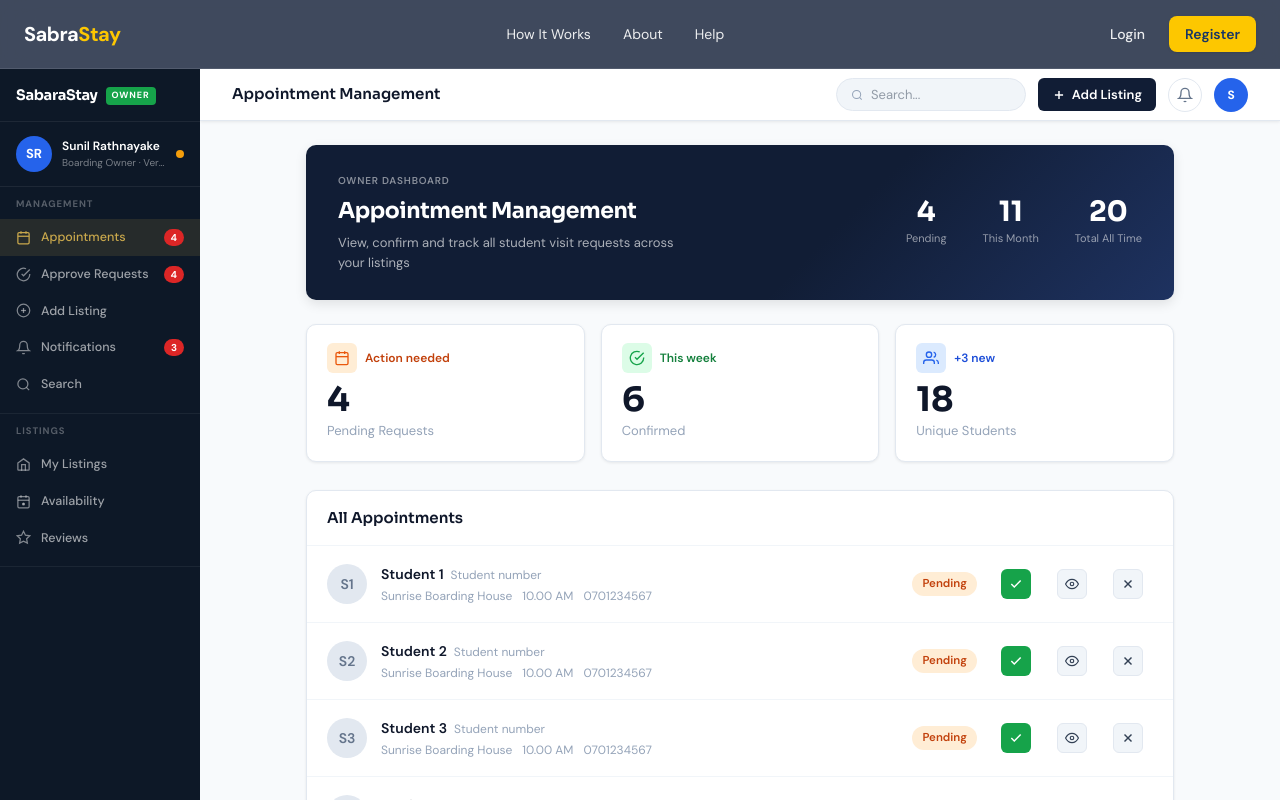
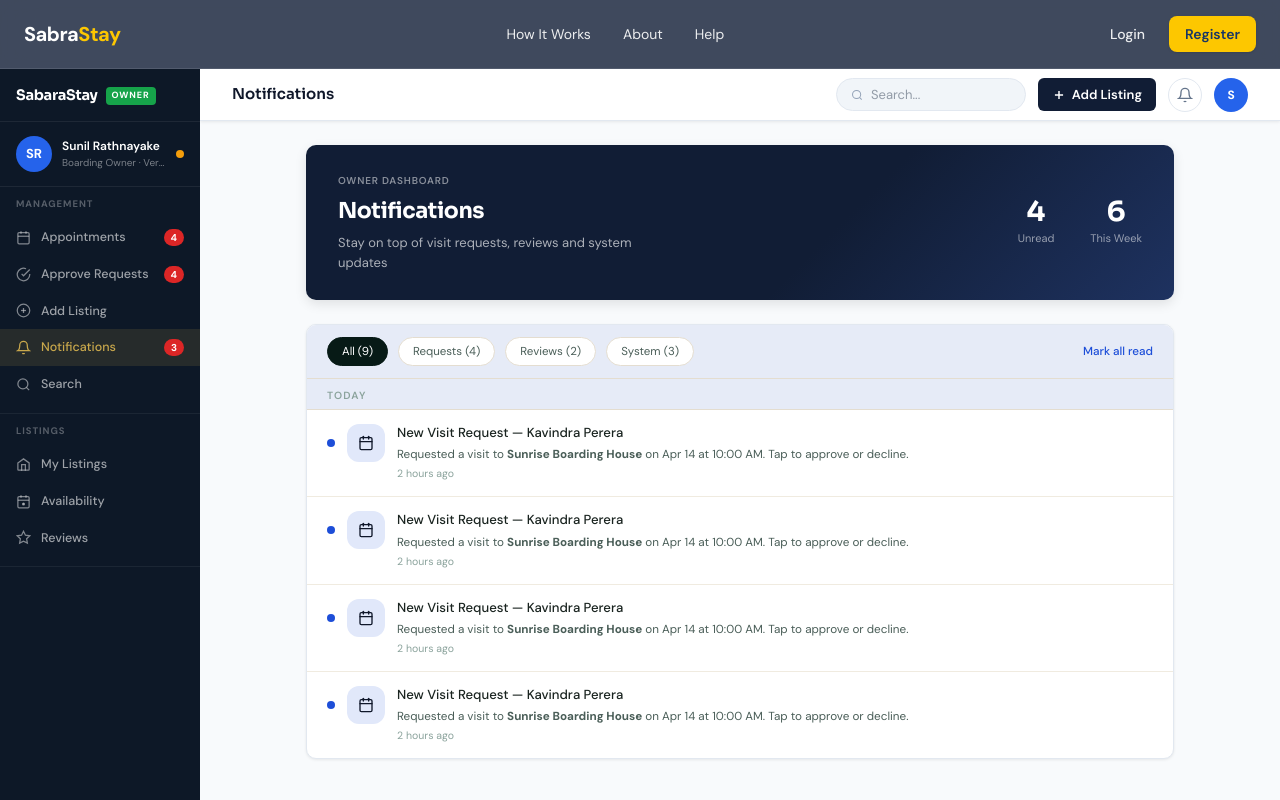
Before and after one commit to udithindrachapa26-u/SabaraStay_FrontEnd, a React (Vite) app: page /owner/dashboard in a window 1280 px wide. Both pictures are taken after a click on the button 1185 px from the left and 94 px from the top of the page. Shown: the top 800 px of the page. Built offline with nearby package versions, Linux system fonts and the light colour scheme.

Commit message:
add notification page

```diff
--- a/src/pages/owner dashboard/Notification.jsx
+++ b/src/pages/owner dashboard/Notification.jsx
@@ -1,6 +1,33 @@
 import { useState } from "react";
 import { requestStatus, requestData, notificationStatus } from "../../data/appointmentData";
+import "../../style/notification.css"
 
+// --------------ICON SECTION-------------
+
+function CalendarIcon() {
+    return (
+        <svg
+            xmlns="http://www.w3.org/2000/svg"
+            viewBox="0 0 24 24"
+            width="24"
+            height="24"
+            fill="none"
+            stroke="currentColor"
+            strokeWidth="2"
+            strokeLinecap="round"
+            strokeLinejoin="round"
+            aria-label="Calendar"
+        >
+            {/* Calendar background */}
+            <rect x="3" y="4" width="18" height="18" rx="2" ry="2" />
+            {/* Calendar header lines */}
+            <line x1="8" y1="2" x2="8" y2="6" />
+            <line x1="16" y1="2" x2="16" y2="6" />
+            {/* Divider */}
+            <line x1="3" y1="10" x2="21" y2="10" />
+        </svg>
+    );
+}
 
 
 
@@ -28,7 +55,69 @@
                     ))}
                 </div>
             </div>
+            <div className="appointments-section">
+                <div className="class">
+                    <div class="notif-bar">
+                        <span class="nchip on" onclick="filterN(this)">All (9)</span>
+                        <span class="nchip" onclick="filterN(this)">Requests (4)</span>
+                        <span class="nchip" onclick="filterN(this)">Reviews (2)</span>
+                        <span class="nchip" onclick="filterN(this)">System (3)</span>
+                        <span class="mark-read" onclick="toast('All marked as read')">Mark all read</span>
+                    </div>
+                </div>
+                <div class="notif-day-hd">Today</div>
+                <div className="notif-item">
+                    <div className="ni-unread-dot" style={{ marginTop: 15 }}></div>
+                    <div className="ni-icon-wrap" style={{ background: "var(--ap)" }}>
+                        <CalendarIcon />
+                    </div>
+                    <div className="ni-body">
+                        <div className="ni-title">New Visit Request — Kavindra Perera</div>
+                        <div className="ni-desc">Requested a visit to <strong>Sunrise Boarding House</strong> on Apr 14 at 10:00 AM. Tap to approve or decline.</div>
+                        <div className="ni-time">2 hours ago</div>
+                    </div>
+                </div>
 
+                <div className="notif-item">
+                    <div className="ni-unread-dot" style={{ marginTop: 15 }}></div>
+                    <div className="ni-icon-wrap" style={{ background: "var(--ap)" }}>
+                        <CalendarIcon />
+                    </div>
+                    <div className="ni-body">
+                        <div className="ni-title">New Visit Request — Kavindra Perera</div>
+                        <div className="ni-desc">Requested a visit to <strong>Sunrise Boarding House</strong> on Apr 14 at 10:00 AM. Tap to approve or decline.</div>
+                        <div className="ni-time">2 hours ago</div>
+                    </div>
+                </div>
+
+                <div className="notif-item">
+                    <div className="ni-unread-dot" style={{ marginTop: 15 }}></div>
+                    <div className="ni-icon-wrap" style={{ background: "var(--ap)" }}>
+                        <CalendarIcon />
+                    </div>
+                    <div className="ni-body">
+                        <div className="ni-title">New Visit Request — Kavindra Perera</div>
+                        <div className="ni-desc">Requested a visit to <strong>Sunrise Boarding House</strong> on Apr 14 at 10:00 AM. Tap to approve or decline.</div>
+                        <div className="ni-time">2 hours ago</div>
+                    </div>
+                </div>
+
+                <div className="notif-item">
+                    <div className="ni-unread-dot" style={{ marginTop: 15 }}></div>
+                    <div className="ni-icon-wrap" style={{ background: "var(--ap)" }}>
+                        <CalendarIcon />
+                    </div>
+                    <div className="ni-body">
+                        <div className="ni-title">New Visit Request — Kavindra Perera</div>
+                        <div className="ni-desc">Requested a visit to <strong>Sunrise Boarding House</strong> on Apr 14 at 10:00 AM. Tap to approve or decline.</div>
+                        <div className="ni-time">2 hours ago</div>
+                    </div>
+                </div>
+
+
+
+
+            </div>
         </main>
     )
 
--- a/src/pages/owner dashboard/SubNav.jsx
+++ b/src/pages/owner dashboard/SubNav.jsx
@@ -57,7 +57,9 @@
           Add Listing
         </button>
 
-        <button className="icon-btn" aria-label="Notifications">
+        <button className="icon-btn" aria-label="Notifications"
+          onClick={() => onTabChange && onTabChange("notifications")}
+        >
           <BellIcon />
         </button>
 
--- /dev/null
+++ b/src/style/notification.css
@@ -0,0 +1,171 @@
+:root {
+    --dark: #071A16;
+    --dark-2: #0D2B24;
+    --dark-3: #122E26;
+    --teal: #1D9E75;
+    --tl: #5DCAA5;
+    --tp: #C8EDE3;
+    --t50: #EAF8F3;
+    --amber: #1d4ed8;
+    --ap: #e1e8fa;
+    --ad: #8A5700;
+    --red: #E24B4A;
+    --rp: #FEF0F0;
+    --blue: #3B82F6;
+    --bp: #EFF6FF;
+    --purple: #7C3AED;
+    --pp: #F3E8FF;
+    --green: #16A34A;
+    --gp: #F0FDF4;
+    --cream: #e6ebf7;
+    --c2: #F0EBE0;
+    --c3: #E4DDD0;
+    --c4: #D4CCC0;
+    --text: #1A2420;
+    --t2: #4A5E58;
+    --t3: #8BA39C;
+    --white: #FFFFFF;
+    --sw: 248px;
+    --th: 58px;
+    --rsm: 8px;
+    --rmd: 12px;
+    --rlg: 18px;
+    --rxl: 24px;
+    --rxxl: 32px;
+    --sh: 0 2px 16px rgba(7, 26, 22, .08);
+    --shm: 0 6px 28px rgba(7, 26, 22, .13);
+    --shl: 0 16px 52px rgba(7, 26, 22, .18);
+}
+
+.notif-bar {
+    padding: 12px 20px;
+    border-bottom: 1px solid var(--c3);
+    background: var(--cream);
+    display: flex;
+    align-items: center;
+    gap: 10px;
+    flex-wrap: wrap
+}
+
+.nchip {
+    background: var(--white);
+    border: 1px solid var(--c3);
+    border-radius: 100px;
+    padding: 5px 14px;
+    font-size: .72rem;
+    color: var(--t2);
+    cursor: pointer;
+    transition: all .2s
+}
+
+.nchip:hover,
+.nchip.on {
+    background: var(--dark);
+    color: #fff;
+    border-color: var(--dark)
+}
+
+.mark-read {
+    margin-left: auto;
+    font-size: .73rem;
+    color: var(--amber);
+    cursor: pointer;
+    font-weight: 500
+}
+
+.mark-read:hover {
+    text-decoration: underline
+}
+
+.notif-item {
+    display: flex;
+    align-items: flex-start;
+    gap: 12px;
+    padding: 14px 20px;
+    border-bottom: 1px solid var(--c2);
+    transition: background .2s;
+    cursor: pointer;
+}
+
+.notif-item:last-child {
+    border-bottom: none
+}
+
+.notif-item:hover {
+    background: var(--cream)
+}
+
+.notif-item.unread {
+    background: rgba(245, 166, 35, .04)
+}
+
+.notif-item.unread:hover {
+    background: rgba(245, 166, 35, .08)
+}
+
+.ni-unread-dot {
+    width: 8px;
+    height: 8px;
+    border-radius: 50%;
+    background: var(--amber);
+    flex-shrink: 0;
+    margin-top: 5px
+}
+
+.ni-spacer {
+    width: 8px;
+    flex-shrink: 0
+}
+
+.ni-icon-wrap {
+    width: 38px;
+    height: 38px;
+    border-radius: var(--rmd);
+    flex-shrink: 0;
+    display: flex;
+    align-items: center;
+    justify-content: center
+}
+
+.ni-icon-wrap svg {
+    width: 16px;
+    height: 16px;
+    stroke: currentColor;
+    fill: none
+}
+
+.ni-body {
+    flex: 1
+}
+
+.ni-title {
+    font-size: .82rem;
+    font-weight: 500;
+    color: var(--text);
+    margin-bottom: 3px;
+    line-height: 1.4
+}
+
+.ni-desc {
+    font-size: .73rem;
+    color: var(--t2);
+    line-height: 1.55
+}
+
+.ni-time {
+    font-size: .66rem;
+    color: var(--t3);
+    white-space: nowrap;
+    margin-top: 3px
+}
+
+.notif-day-hd {
+    padding: 9px 20px 5px;
+    font-size: .65rem;
+    font-weight: 600;
+    text-transform: uppercase;
+    letter-spacing: 1.2px;
+    color: var(--t3);
+    background: var(--cream);
+    border-bottom: 1px solid var(--c3)
+}
```
